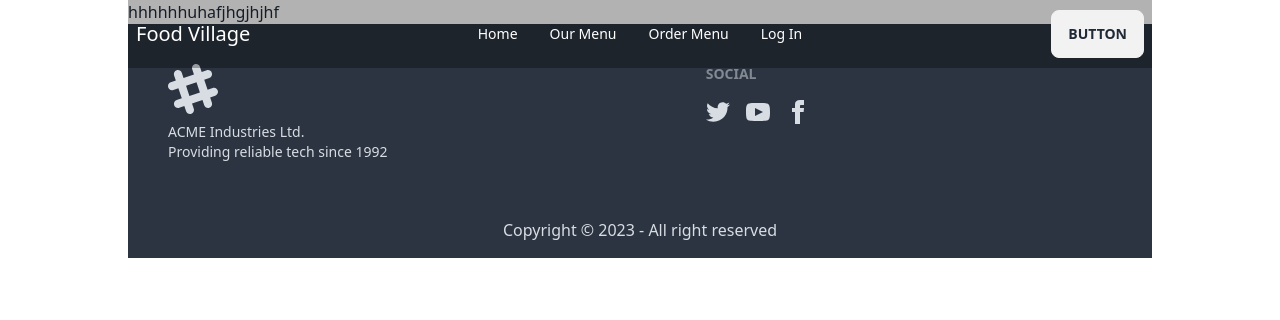
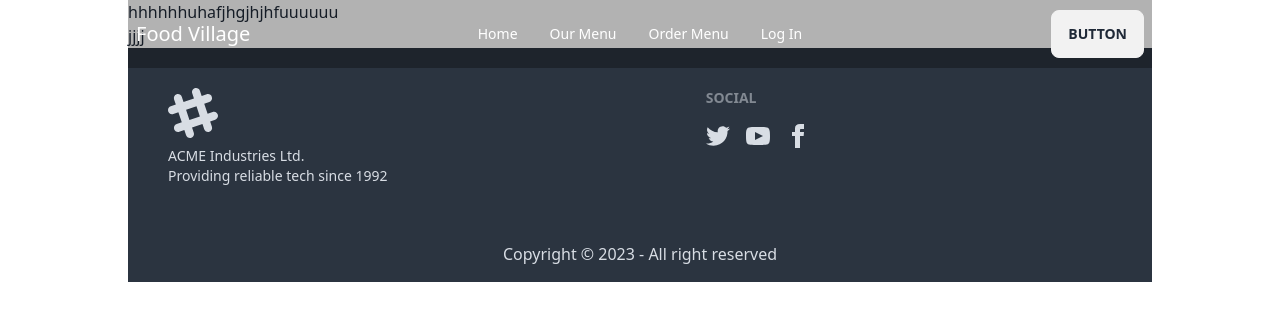
Before and after one commit to Hafizur27/food-village-website, a React (Vite) app: page /signUp in a window 1280 px wide. Shown: the top 320 px of the page. Built offline with nearby package versions, Linux system fonts and the light colour scheme; no server answers.

Commit message:
all set up done

```diff
--- a/src/Pages/SignUp/SignUp.jsx
+++ b/src/Pages/SignUp/SignUp.jsx
@@ -6,7 +6,8 @@ const SignUp = () => {
       <Helmet>
         <title>Sign Up</title>
       </Helmet>
-      hhhhhhuhafjhgjhjhf
+      hhhhhhuhafjhgjhjhfuuuuuu
+      <p>jjjj</p>
     </div>
   );
 };
```
